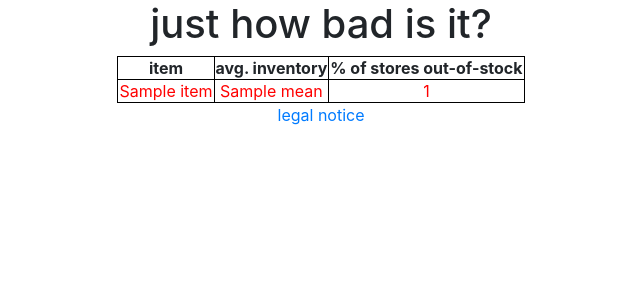
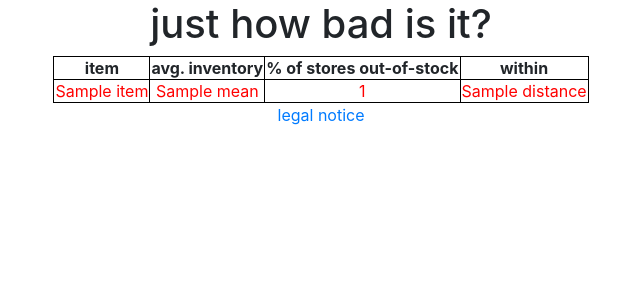
Before and after one commit to charliegerrior/breadandmilkforecast, a Flask app: template templates/results.html in a window 1280 px wide. Shown: the top 300 px of the page, without its empty margins (319-959 px from the left). Run offline with Flask 2, Linux system fonts and the light colour scheme; the template is opened without the code that fills it: most values are stand-ins (such as "Sample title", 1, 10 or a date in 2020); some libraries are stand-ins or nearby versions.

Commit message:
adds another column to table

```diff
--- a/stats.py
+++ b/stats.py
@@ -9,6 +9,6 @@ def getStats(dict):
 
   oos_pct = oos/len(quantities) * 100
 
-  item = { 'mean' : round(mean), 'percent' : round(oos_pct) }
+  item = { 'mean' : '%d' % round(mean), 'percent' : '%d' % round(oos_pct), 'distance' : dict['distance'] }
 
   return item
--- a/templates/results.html
+++ b/templates/results.html
@@ -5,12 +5,14 @@
         <th>item</th>
         <th>avg. inventory</th>
         <th>% of stores out-of-stock</th>
+        <th>within</th>
       </tr>
       {% for item in items %}
       <tr class="{{ 'warning' if item["percent"] > 0}}">
         <td>{{ item["name"] }}</td>
         <td>{{ item["mean"] }}</td>
         <td>{{ item["percent"] }}</td>
+        <td>{{ item["distance"] }}</td>
       </tr>
       {% endfor %}
     </table>
```
